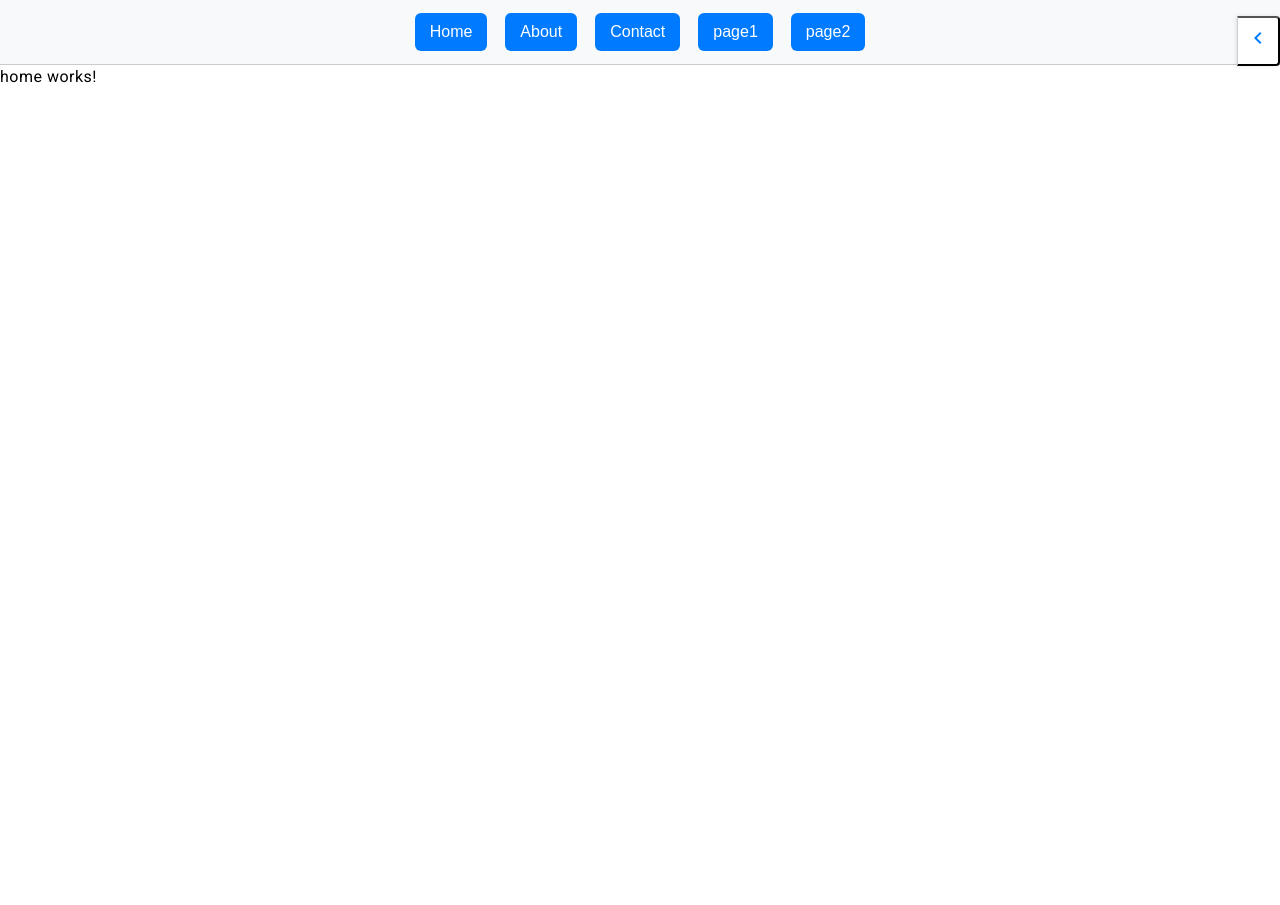
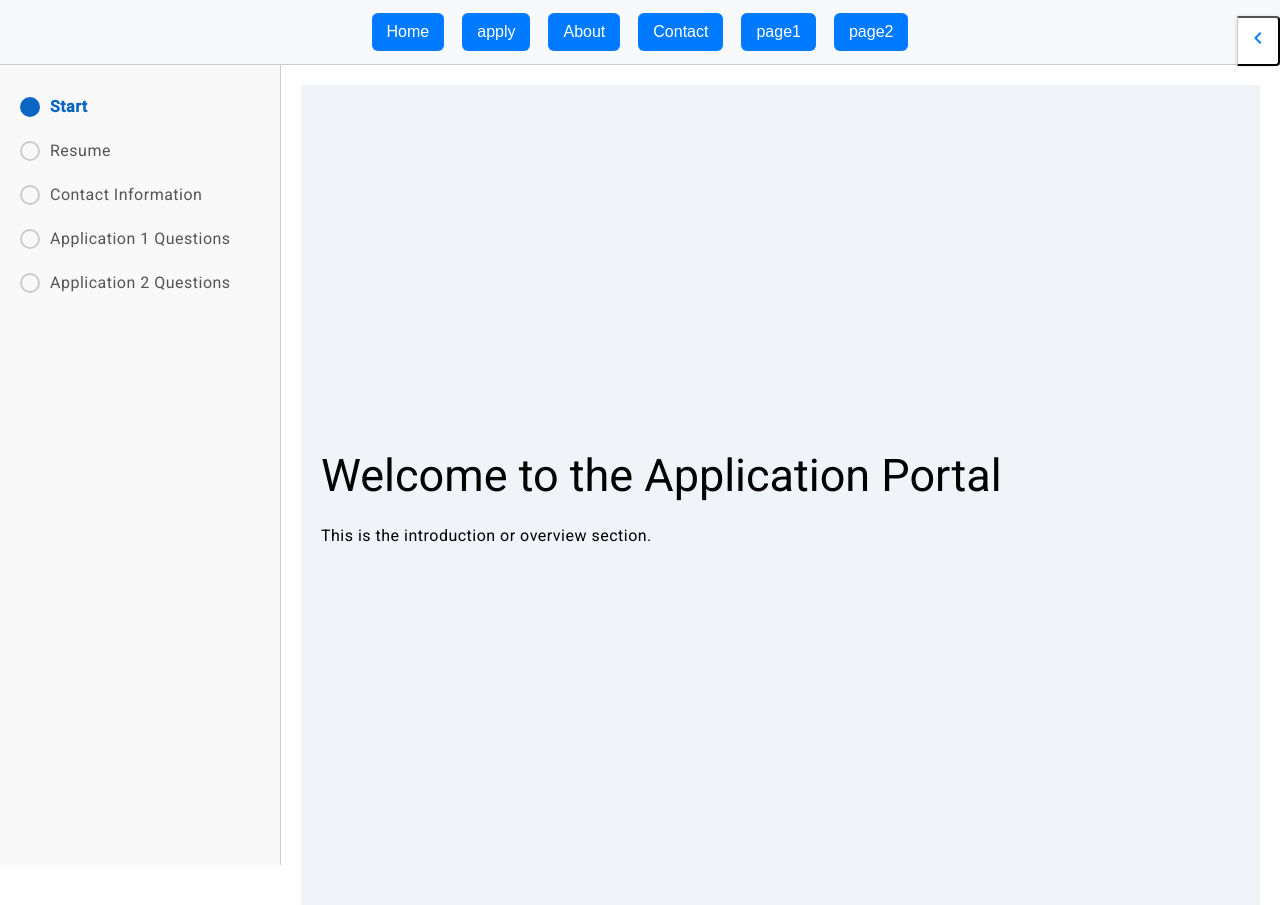
Before and after one commit to Dale4/CareGiver, an Angular app in the folder source/CGui/: page /cust-apply in a window 1280 px wide. Before the commit this address led to /. Before the commit the page ends 800 px from the top, so only its background shows below. Built offline with nearby package versions, Linux system fonts and the light colour scheme.

Commit message:
Added files for customer apply

```diff
--- a/source/CGui/src/app/app.config.ts
+++ b/source/CGui/src/app/app.config.ts
@@ -1,6 +1,7 @@
 import { ApplicationConfig, provideZoneChangeDetection } from '@angular/core';
 import { provideRouter } from '@angular/router';
 import { HomeComponent } from './home/home.component';
+import { CustApplyComponent } from './cust-apply/cust-apply.component';
 import { Page1Component } from './page1/page1.component';
 import { Page2Component } from './page2/page2.component';
 import { HeaderComponent } from './header/header.component';
@@ -11,6 +12,7 @@ import { provideAnimationsAsync } from '@angular/platform-browser/animations/asy
 
 const routes = [
   { path: '', component: HomeComponent },
+  { path: 'cust-apply', component: CustApplyComponent },
   { path: 'about', component: AboutComponent },
   { path: 'contact', component: ContactComponent },
   { path: 'page1', component: Page1Component },
--- /dev/null
+++ b/source/CGui/src/app/cust-apply/cust-apply.component.css
@@ -0,0 +1,91 @@
+.cust-apply-container {
+    display: flex;
+    height: 100vh;
+  }
+
+  /* Left side: fixed height, doesn't scroll */
+  .left-nav {
+    width: 240px;
+    padding: 20px;
+    border-right: 1px solid #ccc;
+    background: #f9f9f9;
+    flex-shrink: 0;
+    overflow: hidden;
+  }
+
+  /* Right side: scrolls independently */
+  .right-content {
+    flex: 1;
+    overflow-y: auto;
+    height: 100vh;
+    padding: 20px;
+  }
+
+  /* Section styling just for visual structure */
+  section {
+    height: 100vh;
+    padding: 20px;
+    border-bottom: 1px solid #eee;
+  }
+
+  /* Circle indicator styles */
+  .left-nav ul {
+    list-style: none;
+    padding: 0;
+    margin: 0;
+  }
+
+  .left-nav li {
+    display: flex;
+    align-items: center;
+    cursor: pointer;
+    padding: 10px 0;
+    color: #555;
+  }
+
+  .left-nav li.active {
+    font-weight: bold;
+    color: #0a66c2;
+  }
+
+  .circle {
+    width: 16px;
+    height: 16px;
+    border-radius: 50%;
+    border: 2px solid #ccc;
+    margin-right: 10px;
+    display: inline-block;
+    transition: background-color 0.3s, border-color 0.3s;
+  }
+
+  .circle.filled {
+    background-color: #0a66c2;
+    border-color: #0a66c2;
+  }
+
+  section#start {
+    height: 100vh;
+    display: flex;
+    flex-direction: column;
+    justify-content: center;
+    background-color: #f0f4f8;
+  }
+
+  section#resume {
+    height: 100vh;
+    display: flex;
+    flex-direction: column;
+    justify-content: center;
+    background-color: #f0f4f8;
+  }
+
+  .radio-option {
+    display: flex;
+    align-items: center;
+    margin: 10px 0;
+    font-size: 16px;
+  }
+
+  .radio-option input[type='radio'] {
+    margin-right: 8px;
+  }
--- /dev/null
+++ b/source/CGui/src/app/cust-apply/cust-apply.component.html
@@ -0,0 +1,46 @@
+<div class="cust-apply-container">
+    <div class="left-nav">
+      <ul>
+        <li *ngFor="let section of sections" (click)="scrollTo(section.id)" [class.active]="activeSection === section.id">
+            <span class="circle" [class.filled]="activeSection === section.id"></span>
+            {{ section.label }}
+          </li>
+      </ul>
+    </div>
+
+
+
+    <div class="right-content" (scroll)="onScroll($event)" #scrollContainer>
+      <section id="start">
+        <h2>Welcome to the Application Portal</h2>
+        <p>This is the introduction or overview section.</p>
+      </section>
+      <section id="resume">
+        <h2>Fill in resume</h2>
+        <p>This is the introduction or overview section.</p>
+      </section>
+      <section id="contact">
+        <h2>Complete contact Information</h2>
+        <p>This is the introduction or overview section.</p>
+      </section>
+      <section id="app1">
+        <h2>Complete App1</h2>
+        <form>
+          <label *ngFor="let option of app1Options" class="radio-option">
+            <input
+              type="radio"
+              name="app1Question"
+              [value]="option"
+              [(ngModel)]="selectedApp1Option"
+            />
+            {{ option }}
+          </label>
+        </form>
+        <p *ngIf="selectedApp1Option">You selected: {{ selectedApp1Option }}</p>
+      </section>
+      <section id="app2">
+        <h2>Complete App2</h2>
+        <p>This is the introduction or overview section.</p>
+      </section>
+    </div>
+  </div>
--- /dev/null
+++ b/source/CGui/src/app/cust-apply/cust-apply.component.ts
@@ -0,0 +1,76 @@
+import { Component, ViewChild, ElementRef, AfterViewInit } from '@angular/core';
+import { CommonModule } from '@angular/common';
+import { FormsModule } from '@angular/forms';
+
+@Component({
+  selector: 'app-cust-apply',
+  standalone: true,
+  imports: [CommonModule, FormsModule],
+  templateUrl: './cust-apply.component.html',
+  styleUrl: './cust-apply.component.css'
+})
+export class CustApplyComponent implements AfterViewInit {
+  @ViewChild('scrollContainer') scrollContainer!: ElementRef;
+
+  activeSection: string = 'start';
+  sections = [
+    { id: 'start', label: 'Start' },
+    { id: 'resume', label: 'Resume' },
+    { id: 'contact', label: 'Contact Information' },
+    { id: 'app1', label: 'Application 1 Questions' },
+    { id: 'app2', label: 'Application 2 Questions' },
+  ];
+
+  app1Options = ['Yes', 'No', 'Maybe'];
+  selectedApp1Option: string = '';
+
+
+
+  ngAfterViewInit() {
+
+    const fakeEvent = new Event('scroll');
+    this.onScroll(fakeEvent);
+  }
+
+  scrollTo(sectionId: string) {
+    console.log('scrollTo called with sectionId:', sectionId);
+    const headerOffset = 65; // height of your fixed header in pixels (adjust as needed)
+    const element = document.getElementById(sectionId);
+
+    if (element) {
+      //element.scrollIntoView({ behavior: 'smooth', block: 'start' });
+      const container = this.scrollContainer.nativeElement as HTMLElement;
+      const elementPosition = element.offsetTop;
+      const offsetPosition = elementPosition - headerOffset;
+
+      container.scrollTo({
+        top: offsetPosition,
+        behavior: 'smooth'
+      });
+      // Update the active section after scrolling
+      this.activeSection = sectionId;
+    }
+  }
+
+  onScroll(event: Event) {
+    const scrollElement = this.scrollContainer.nativeElement as HTMLElement;
+
+    const sections = ['start', 'resume', 'contact', 'app1', 'app2'];
+
+    for (let sectionId of sections) {
+      const el = document.getElementById(sectionId);
+      if (el) {
+        const elTop = el.getBoundingClientRect().top - scrollElement.getBoundingClientRect().top;
+        if (elTop < 100) {
+          this.activeSection = sectionId;
+        }
+      }
+    }
+  }
+
+
+  onButtonClick() {
+    console.log('Button clicked!');
+  }
+
+}
--- a/source/CGui/src/app/header/header.component.html
+++ b/source/CGui/src/app/header/header.component.html
@@ -3,6 +3,7 @@
   <nav class="nav-container">
     <div class="nav-links">
       <button class="btn" routerLink="/home">Home</button>
+      <button class="btn" routerLink="/cust-apply">apply</button>
       <button class="btn" routerLink="/about">About</button>
       <button class="btn" routerLink="/contact">Contact</button>
       <button class="btn" routerLink="/page1">page1</button>
```
Also changed, not shown: 1 other file (tests, documents, lock files or other folders).
